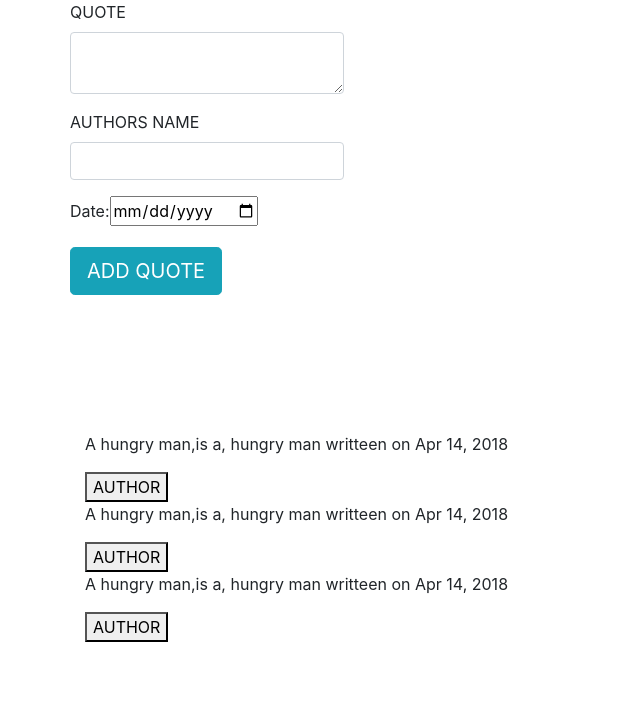
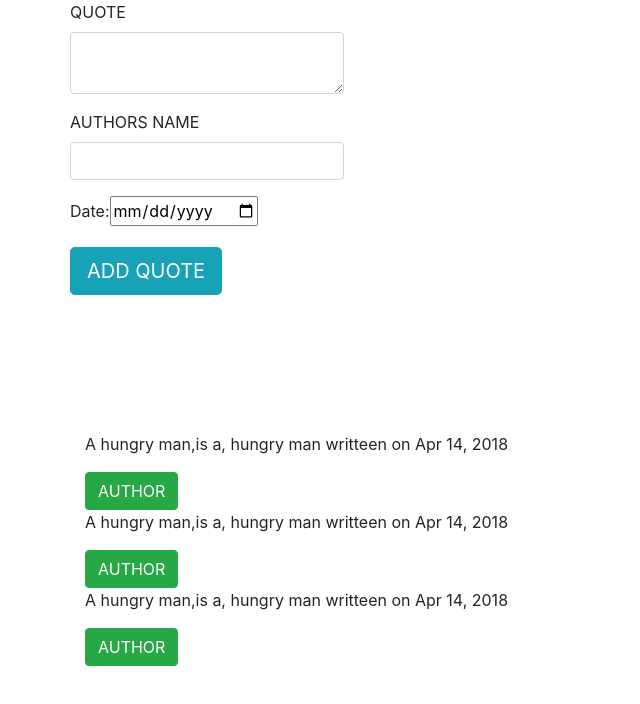
Before and after one commit to silver230/Quotes, an Angular app: page / in a window 1280 px wide. Shown: the top 704 px of the page, without its empty margins (0-640 px from the left). Built offline with nearby package versions, Linux system fonts and the light colour scheme.

Commit message:
styled author btn

```diff
--- a/src/app/quotes/quotes.component.html
+++ b/src/app/quotes/quotes.component.html
@@ -13,6 +13,6 @@
 <div *ngFor='let quote of quotes;let i = index'>
   <p  id="{{i}}" appStrikethrough>{{quote.name}} writteen on {{quote.completeDate|date}}</p>
 
-  <button  (click)='toogleDetails(i)'>AUTHOR</button>
+  <button  (click)='toogleDetails(i)' class="btn btn-success">AUTHOR</button>
   <app-quotes-details *ngIf="quote.showDescription" [quote]='quote' (isComplete)= 'completeQuotes($event,i)'></app-quotes-details>
   </div>
```
